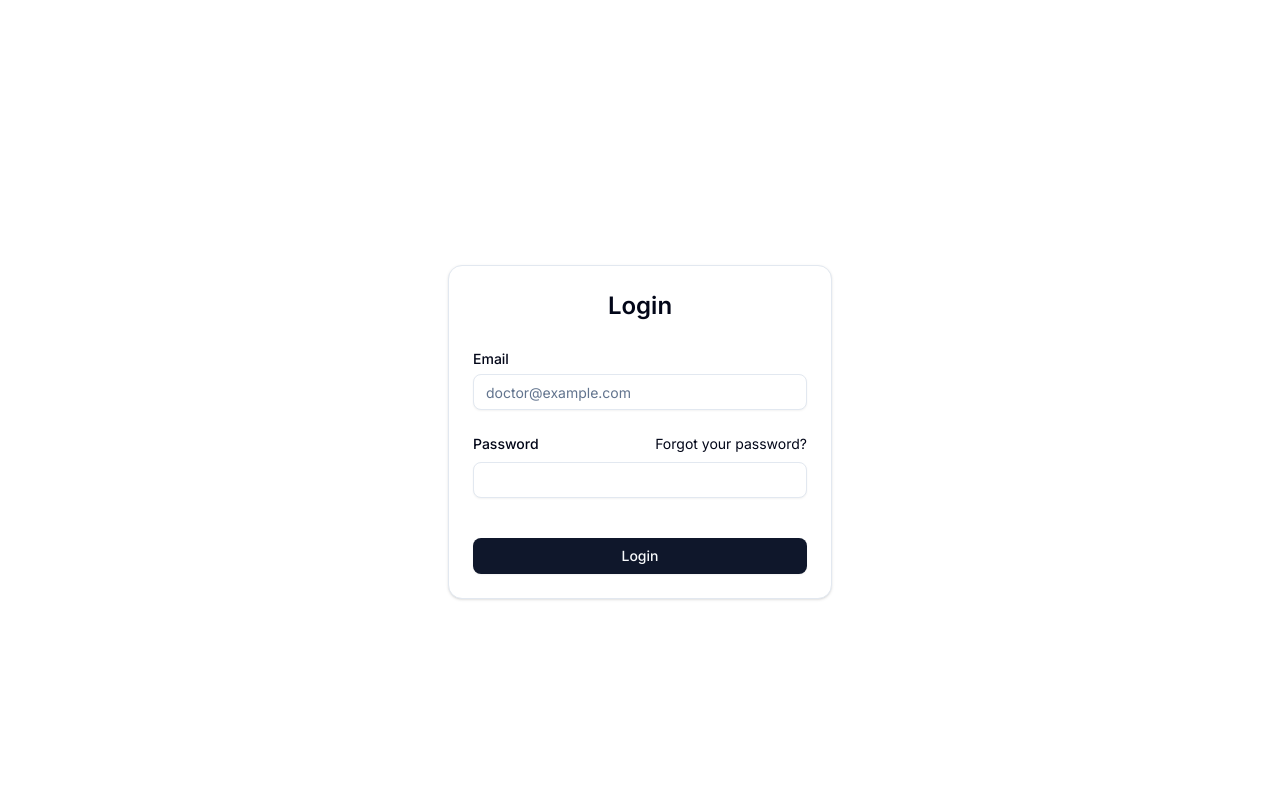
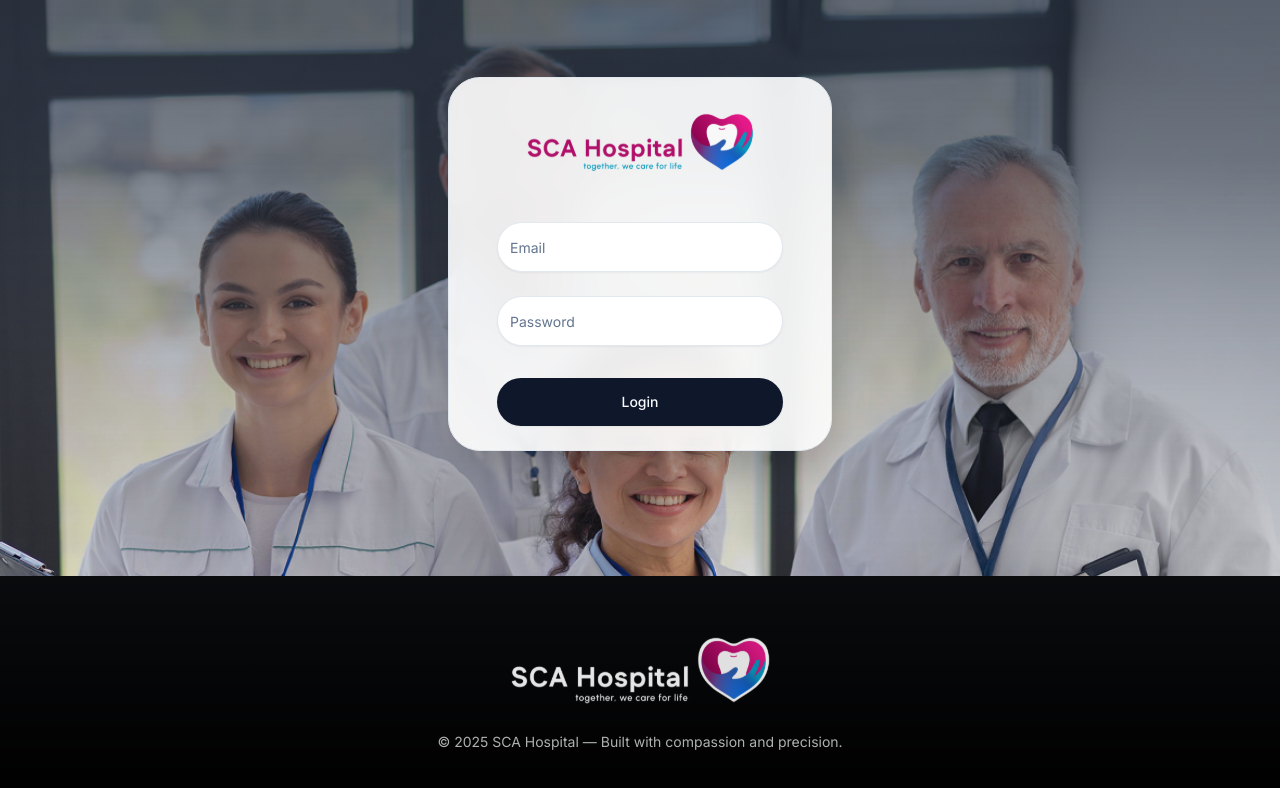
Before and after one commit to krisnaganesha1609/SCAHospital, a SvelteKit app: page /auth in a window 1280 px wide. Shown: the top 788 px of the page. Built offline with nearby package versions, Linux system fonts and the light colour scheme; no server answers.

Commit message:
feat: fix up login page, resize footer logo, add path for navbar sign-in,  fix path for login page button, limit access to localhost for now
Signed-off by: riarumoda <riarumoda@gmail.com>

```diff
--- a/src/hooks.server.ts
+++ b/src/hooks.server.ts
@@ -35,7 +35,7 @@ const supabase: Handle = async ({ event, resolve }) => {
   event.locals.safeGetSession = async () => {
     try {
       const enriched = await new AuthServiceImpl().getEnrichedSessionFromClient(event.locals.supabase);
-      console.log('Enriched session:', enriched);
+      // console.log('Enriched session:', enriched);
       event.locals.session = enriched.session;
       event.locals.user = enriched.user;
       event.locals.profile = enriched.profile;
--- a/src/lib/shared/components/Footer.svelte
+++ b/src/lib/shared/components/Footer.svelte
@@ -4,7 +4,7 @@
 
 <footer class="mt-20 bg-black py-12 text-white">
 	<div class="flex flex-col items-center gap-4">
-		<img src={logo} alt="SCA Hospital" class="w-96 opacity-90" />
+		<img src={logo} alt="SCA Hospital" class="w-72 opacity-90" />
 
 		<p class="text-center text-sm text-white/70">
 			© 2025 SCA Hospital — Built with compassion and precision.
--- a/src/lib/shared/components/LandingNavMenu.svelte
+++ b/src/lib/shared/components/LandingNavMenu.svelte
@@ -26,7 +26,7 @@
 			></NavigationMenu.Item
 		>
 		<NavigationMenu.Item
-			><NavigationMenu.Link class="cursor-pointer">Sign In</NavigationMenu.Link
+			><NavigationMenu.Link href="/auth" class="cursor-pointer">Sign In</NavigationMenu.Link
 			></NavigationMenu.Item
 		>
 		<NavigationMenu.Item><Search color="#ffffff" /></NavigationMenu.Item>
--- a/src/routes/auth/+page.server.ts
+++ b/src/routes/auth/+page.server.ts
@@ -27,7 +27,7 @@ export const actions: Actions = {
       redirect(303, '/auth/error')
     } else {
       console.log(data)
-      redirect(303, '/private')
+      redirect(303, '/app/dashboard/${role?.toLowerCase()}')
     }
   },
 }
--- a/src/routes/auth/+page.svelte
+++ b/src/routes/auth/+page.svelte
@@ -3,34 +3,81 @@
 	import { Label } from '$lib/components/ui/label/index.js';
 	import { Input } from '$lib/components/ui/input/index.js';
 	import * as Card from '$lib/components/ui/card/index.js';
+	import Footer from '$lib/shared/components/Footer.svelte';
+	import logo from '$lib/assets/logo.svg';
+	import herobg from '$lib/assets/hero-bg-login.png';
 </script>
 
-<Card.Root
-	class="absolute top-1/2 left-1/2 mx-auto my-8 w-full max-w-sm translate-x-[-50%] translate-y-[-50%] transform"
+<div
+	class="relative flex min-h-screen w-full flex-col overflow-hidden bg-cover bg-center"
+	style="background-image: url({herobg});"
 >
-	<Card.Header>
-		<Card.Title class="text-center text-2xl">Login</Card.Title>
+	<div
+		class="pointer-events-none absolute inset-0 bg-gradient-to-b from-gray-800/70 via-gray-700/50 to-gray-600/35 [mask-image:linear-gradient(to_bottom,black_10%,black_20%,transparent_100%)]"
+	></div>
+	<!-- Main area: grows to fill available space and centers the card -->
+	<main class="mt-8 flex flex-1 items-center justify-center px-4">
+		<Card.Root class="w-full max-w-sm rounded-4xl bg-white/90 p-6 shadow-2xl backdrop-blur-lg">
+			<Card.Header class="flex flex-col items-center">
+				<img src={logo} alt="Logo" class="mb-4 h-20" />
 			</Card.Header>
+
 			<Card.Content>
-	<form method="POST" action="?/login">
-		<div class="flex flex-col gap-6">
+				<form method="POST" action="?/login" class="flex flex-col gap-6">
 					<div class="grid gap-2">
-				<Label for="email">Email</Label>
-				<Input id="email" type="email" name="email" placeholder="doctor@example.com" required />
-			</div>
-			<div class="grid gap-2">
-				<div class="flex items-center">
-					<Label for="password">Password</Label>
-					<a href="##" class="ml-auto inline-block text-sm underline-offset-4 hover:underline">
-						Forgot your password?
-					</a>
-				</div>
-				<Input id="password" type="password" name="password" required />
+						<Input
+							id="email"
+							type="email"
+							name="email"
+							placeholder="Email"
+							required
+							class="rounded-full py-6 text-lg"
+						/>
 					</div>
 
-			<Button type="submit" class="w-full mt-4">Login</Button>
+					<div class="grid gap-2">
+						<Input
+							id="password"
+							type="password"
+							name="password"
+							placeholder="Password"
+							required
+							class="rounded-full py-6 text-lg"
+						/>
 					</div>
+
+					<Button type="submit" class="mt-2 w-full rounded-full py-6">Login</Button>
 				</form>
 			</Card.Content>
+		</Card.Root>
+	</main>
 
-</Card.Root>
+	<!-- Footer row: full width, not constrained by the centered card -->
+	<footer class="w-full flex-shrink-0">
+		<div class="mx-auto max-w-full">
+			<!-- Footer component is now inside a full-width container so it won't be squished -->
+			<Footer />
+		</div>
+	</footer>
+</div>
+
+<style>
+	/* Make sure the page never scrolls and uses the full viewport height */
+	:global(html),
+	:global(body) {
+		height: 100%;
+		margin: 0;
+	}
+
+	/* Optional: keep overflow visible only when necessary. If you truly want no scrolling at all,
+uncomment the next rule, but it may hide content on very small devices. */
+	/* :global(body) { overflow: hidden; } */
+
+	/* Small tweak: ensure the footer image inside Footer.svelte is responsive and won't force large width */
+	:global(.footer-logo) {
+		max-width: 100%; /* replace fixed w-96 */
+		width: 100%;
+		height: auto;
+		opacity: 0.9;
+	}
+</style>
--- a/vite.config.ts
+++ b/vite.config.ts
@@ -3,5 +3,14 @@ import { sveltekit } from '@sveltejs/kit/vite';
 import { defineConfig } from 'vite';
 
 export default defineConfig({
-	plugins: [tailwindcss(), sveltekit()]
+	plugins: [tailwindcss(), sveltekit()],
+
+	server: {
+    // This allows Vite to be accessed over the network (e.g., via ngrok or LAN)
+    host: true,
+	allowedHosts: [
+		'localhost' //,
+		//'c802b164580d.ngrok-free.app'
+	]
+  	}
 });
```
Also changed, not shown: src/lib/assets/hero-bg-login.png (added). Lines whose indentation alone changed are shown as unchanged.
